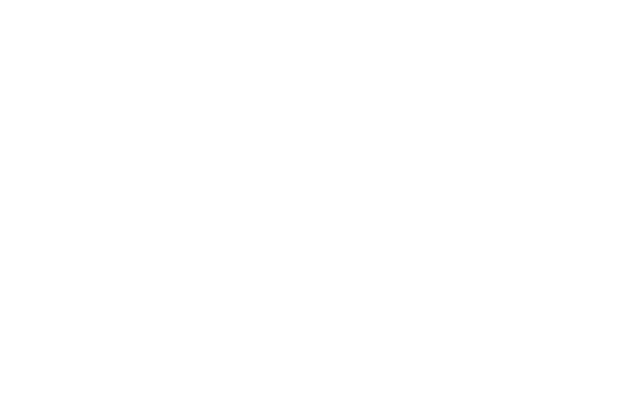
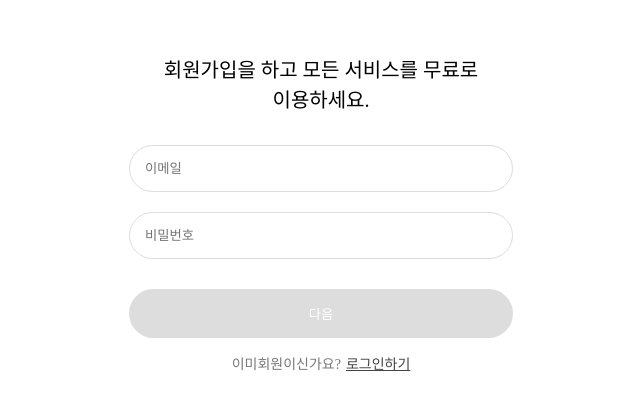
Before and after one commit to hyun522/mission, a React (Vite) app: page /signup in a window 1280 px wide. Shown: the part 187-596 px from the top of the page, without its empty margins (319-959 px from the left). Built offline with nearby package versions, Linux system fonts and the light colour scheme; a web font is replaced by a local one.

Commit message:
DESIGN :  signup UI 작업

```diff
--- a/src/pages/SignUp.tsx
+++ b/src/pages/SignUp.tsx
@@ -1,3 +1,79 @@
+import { Link } from 'react-router-dom';
+import styled from 'styled-components';
+
+const Bg = styled.div`
+  height: 100vh;
+  display: flex;
+  justify-content: center;
+  align-items: center;
+`;
+
+const SignUpBox = styled.div`
+  width: 30dvw;
+  text-align: center;
+`;
+
+const SignUpTitle = styled.p`
+  width: 25dvw;
+  line-height: 30px;
+  margin: 0 auto;
+  font-size: 20px;
+  margin-bottom: 30px;
+`;
+
+const EmailInput = styled.input`
+  width: 100%;
+  padding: 15px;
+  border-radius: 50px;
+  border: 1px solid #ddd;
+`;
+
+const PassWordInput = styled(EmailInput)`
+  margin: 20px 0 30px 0;
+`;
+
+const GoLogin = styled.div`
+  display: flex;
+  justify-content: center;
+  margin-top: 20px;
+  font-size: 14px;
+  color: #777;
+`;
+
+const NextButton = styled.button`
+  background-color: #ddd;
+  width: 100%;
+  color: #fff;
+  padding: 15px;
+  border-radius: 50px;
+  border: none;
+  cursor: pointer;
+`;
+
+const LinkText = styled(Link)`
+  font-size: 14px;
+  color: #444;
+  margin-left: 5px;
+  text-decoration: underline;
+`;
+
 export default function SignUp() {
-  return <div></div>;
+  return (
+    <Bg>
+      <SignUpBox>
+        <SignUpTitle>
+          회원가입을 하고 모든 서비스를 무료로 이용하세요.
+        </SignUpTitle>
+        <form>
+          <EmailInput placeholder='이메일' />
+          <PassWordInput placeholder='비밀번호' />
+          <NextButton>다음</NextButton>
+        </form>
+        <GoLogin>
+          <p>이미회원이신가요?</p>
+          <LinkText to='/signin'>로그인하기</LinkText>
+        </GoLogin>
+      </SignUpBox>
+    </Bg>
+  );
 }
```
